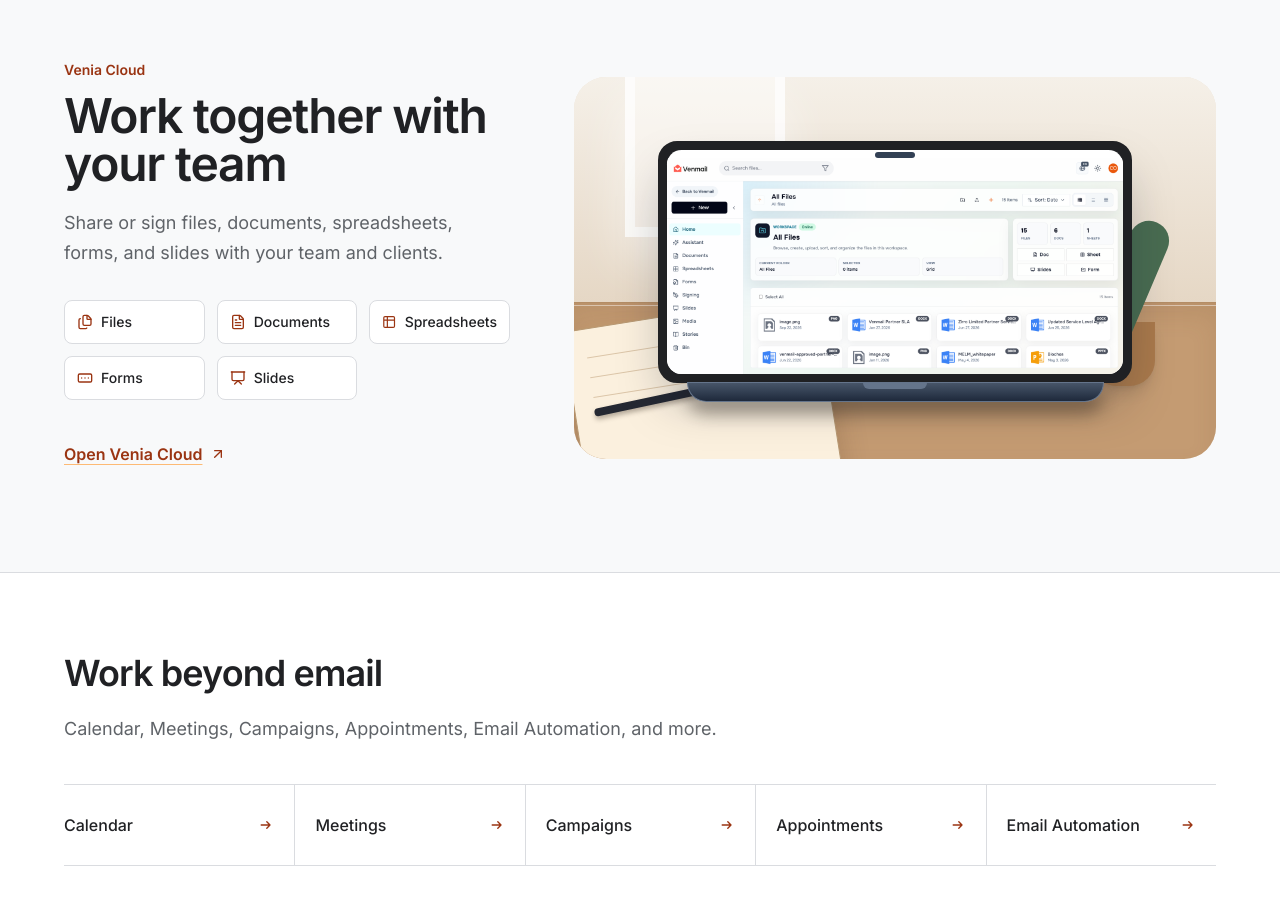
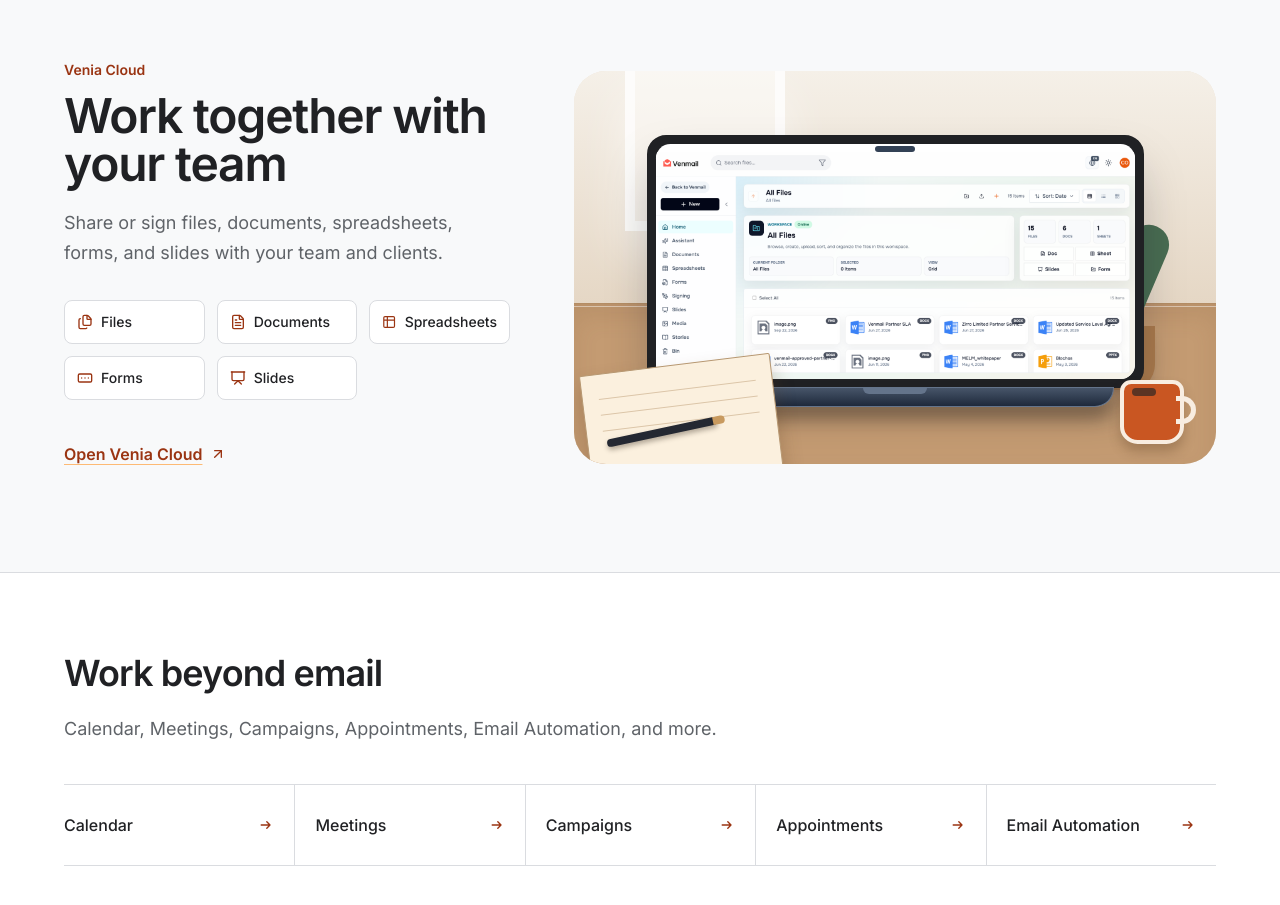
Before and after one commit to VenMail/landing_cms, a Next.js app: page / in a window 1280 px wide. Shown: the part 6080-6985 px from the top of the page. Built offline with nearby package versions, Linux system fonts and the light colour scheme; no server answers.

Commit message:
Add Office desk props

```diff
--- a/src/components/PageSections/VeniaCollaborationSection.jsx
+++ b/src/components/PageSections/VeniaCollaborationSection.jsx
@@ -44,13 +44,17 @@
         <div aria-hidden="true" data-visual="office-window-light" className="absolute left-[8%] top-0 h-32 w-32 border-x-[0.65rem] border-b-[0.65rem] border-white/70 bg-white/45 shadow-[0_22px_46px_rgba(255,255,255,0.55)] sm:h-40 sm:w-40" />
         <div aria-hidden="true" data-visual="office-tabletop" className="absolute inset-x-0 bottom-0 h-[41%] border-t border-[#b48d65] bg-[#c49b72] shadow-[inset_0_12px_24px_rgba(104,70,42,0.12)]" />
         <div aria-hidden="true" className="absolute inset-x-0 bottom-[40%] h-px bg-white/45" />
-        <div aria-hidden="true" data-visual="office-notebook" className="absolute -bottom-10 left-[-1.75rem] z-[1] h-40 w-56 -rotate-[9deg] rounded-sm border border-[#b79872] bg-[#fbf0de] shadow-[0_18px_28px_rgba(91,61,34,0.25)] sm:-bottom-7 sm:left-0 sm:h-44 sm:w-64">
-          <span className="absolute inset-x-5 top-7 h-px bg-[#dcc6a9]" />
-          <span className="absolute inset-x-5 top-12 h-px bg-[#dcc6a9]" />
-          <span className="absolute inset-x-5 top-[4.25rem] h-px bg-[#dcc6a9]" />
+        <div aria-hidden="true" data-visual="office-notebook" className="absolute -bottom-9 left-2 z-20 h-28 w-40 -rotate-[7deg] rounded-sm border border-[#b79872] bg-[#fbf0de] shadow-[0_12px_20px_rgba(91,61,34,0.28)] sm:-bottom-7 sm:left-3 sm:h-32 sm:w-48">
+          <span className="absolute inset-x-4 top-6 h-px bg-[#dcc6a9]" />
+          <span className="absolute inset-x-4 top-10 h-px bg-[#dcc6a9]" />
+          <span className="absolute inset-x-4 top-14 h-px bg-[#dcc6a9]" />
         </div>
-        <div aria-hidden="true" data-visual="office-pen" className="absolute bottom-[13%] left-0 z-[2] h-2 w-28 -rotate-[12deg] rounded-full bg-[#242832] shadow-[0_3px_5px_rgba(39,28,18,0.35)] sm:bottom-[15%] sm:left-[3%] sm:w-36">
+        <div aria-hidden="true" data-visual="office-pen" className="absolute bottom-5 left-5 z-20 h-2 w-24 -rotate-[12deg] rounded-full bg-[#242832] shadow-[0_3px_5px_rgba(39,28,18,0.35)] sm:bottom-7 sm:left-8 sm:w-28">
           <span className="absolute -right-2 top-0 h-2 w-3 rounded-r-full bg-[#c89a5f]" />
+        </div>
+        <div aria-hidden="true" data-visual="office-mug" className="absolute bottom-3 right-5 z-20 h-14 w-14 rounded-b-[1.1rem] rounded-t-[0.7rem] border-4 border-[#f8ede1] bg-[#c95622] shadow-[0_8px_12px_rgba(91,61,34,0.3)] sm:bottom-5 sm:right-8 sm:h-16 sm:w-16">
+          <span className="absolute -right-4 top-3 h-7 w-5 rounded-r-full border-[0.35rem] border-l-0 border-[#f8ede1]" />
+          <span className="absolute left-2 top-1 h-2 w-6 rounded-full bg-[#5b3423]" />
         </div>
         <div aria-hidden="true" data-visual="office-plant" className="absolute -right-3 bottom-[17%] z-[2] h-40 w-28 sm:right-[2%] sm:bottom-[19%] sm:h-48 sm:w-36">
           <span className="absolute bottom-0 left-8 h-16 w-16 rounded-b-[1.6rem] bg-[#a9794b] shadow-lg" />
@@ -58,7 +62,7 @@
           <span className="absolute bottom-14 left-14 h-28 w-10 rotate-[23deg] rounded-t-full rounded-bl-full bg-[#496c51]" />
           <span className="absolute bottom-10 left-8 h-24 w-9 -rotate-[4deg] rounded-t-full bg-[#587a5b]" />
         </div>
-        <div className="relative z-10 mx-auto w-[94%] max-w-[44rem] sm:w-[82%]" data-visual="office-laptop">
+        <div className="relative z-10 mx-auto w-[96%] max-w-[44rem] sm:w-[86%]" data-visual="office-laptop">
           <div className="relative rounded-[1.2rem] border-[0.35rem] border-[#202124] bg-[#202124] p-1 shadow-2xl shadow-slate-900/35">
             <span aria-hidden="true" className="absolute left-1/2 top-1.5 h-1.5 w-10 -translate-x-1/2 rounded-full bg-slate-700" />
             <div className="overflow-hidden rounded-[0.9rem] bg-white pt-2">
```
Also changed, not shown: 1 other file (tests, documents, lock files or other folders).
